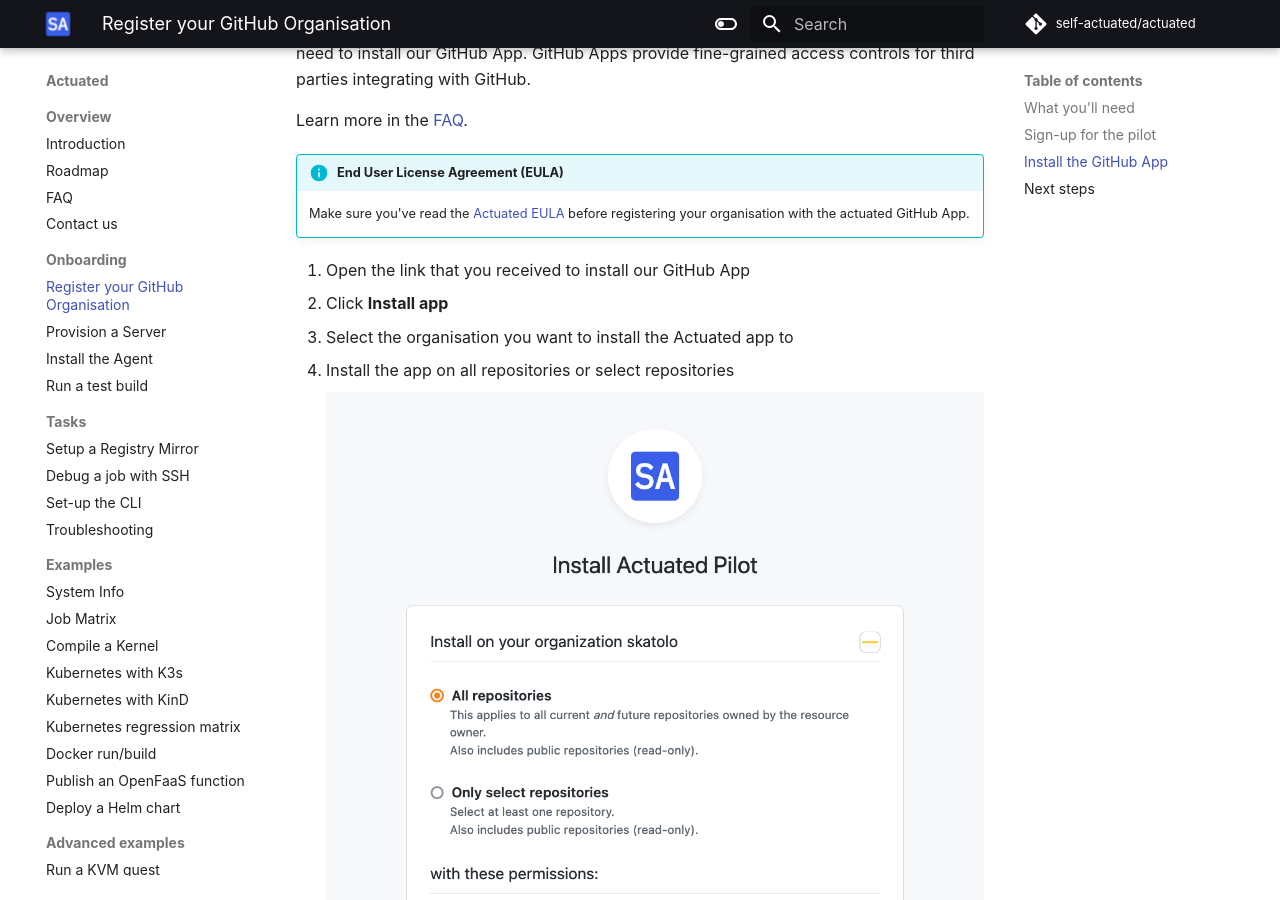
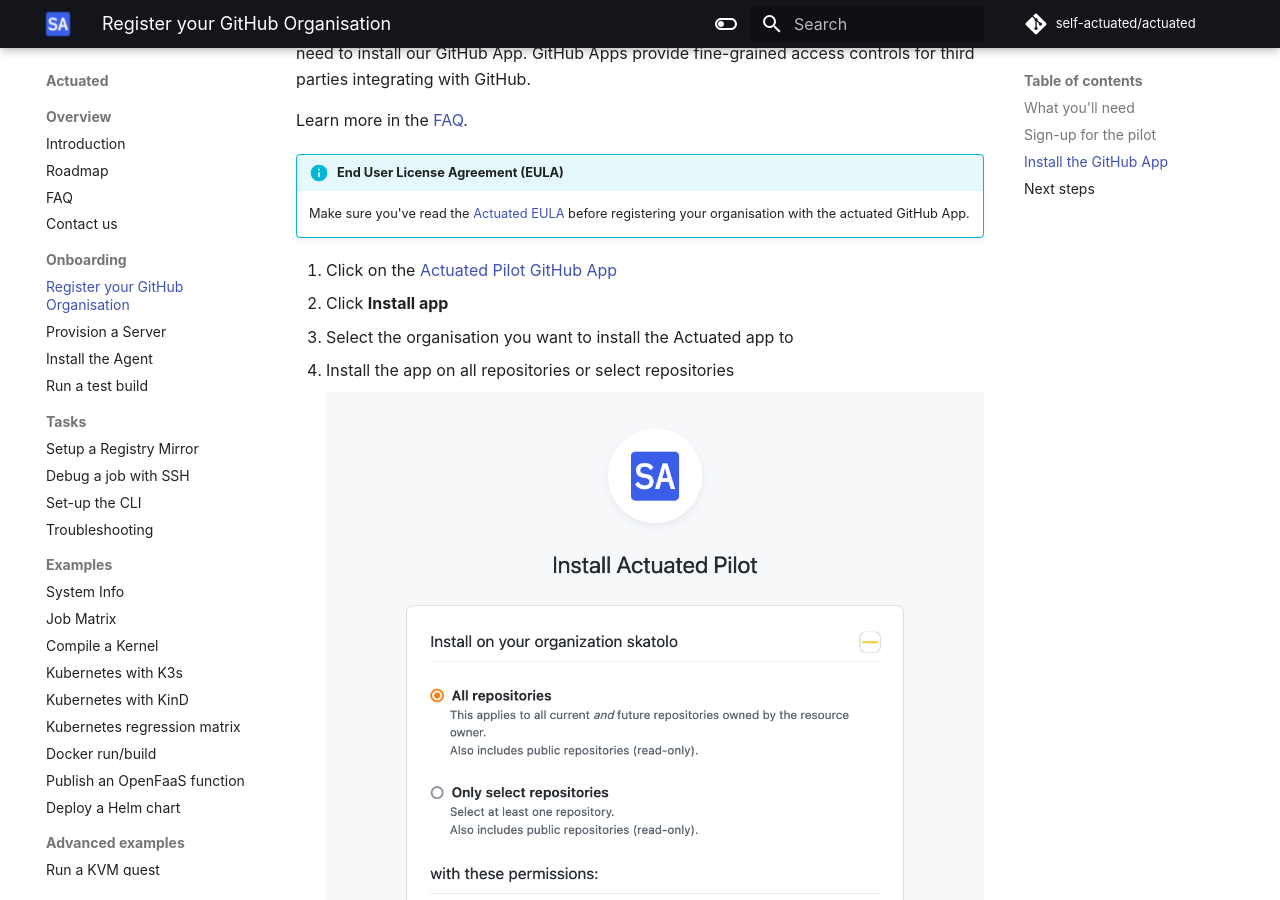
Before and after one commit to welteki/docs.actuated.dev, an MkDocs documentation site: the page built from docs/register.md, in a window 1280 px wide and 900 px high, scrolled down 925 px. Built offline with MkDocs 1.6.1 and Material for MkDocs 9.7.7, drawn with Linux system fonts in a browser that asks for light colours; some web fonts are replaced.

Commit message:
Update link for actuated pilot and link to register page
Signed-off-by: Alex Ellis (OpenFaaS Ltd) <alexellis2@gmail.com>

```diff
--- a/docs/register.md
+++ b/docs/register.md
@@ -32,7 +32,7 @@
 !!! info "End User License Agreement (EULA)"
     Make sure you've read the [Actuated EULA](https://github.com/self-actuated/actuated/blob/master/EULA.md) before registering your organisation with the actuated GitHub App.
 
-1. Open the link that you received to install our GitHub App
+1. Click on the [Actuated Pilot GitHub App](https://github.com/apps/actuated-pilot)
 2. Click **Install app**
 3. Select the organisation you want to install the Actuated app to
 4. Install the app on all repositories or select repositories
```
Also changed, not shown: docs/install-agent.md (+1 -1 lines).
